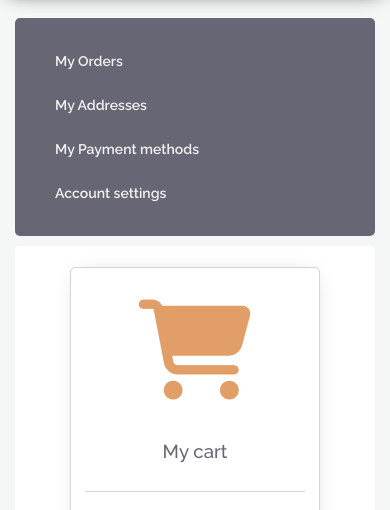
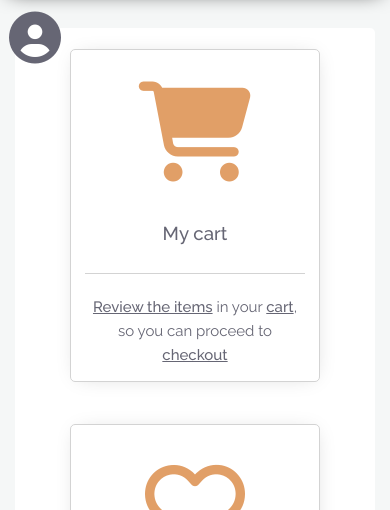
Before and after one commit to gherais/SaharawiStore, a plain HTML site: page account.html in a window 390 px wide. Shown: the part 307-817 px from the top of the page. Drawn offline with Linux system fonts and the light colour scheme.

Commit message:
user acount side bar toggle done

```diff
--- a/account.html
+++ b/account.html
@@ -54,6 +54,7 @@
                 <li class="menu-link">My Payment methods</li>
                 <li class="menu-link">Account settings</li>
             </ul>
+            <i onclick="clickedIconMenu(this)" class="fa fa-user-circle user-icon" aria-hidden="true"></i>
         </section>
         <section class="home-content flex-item">
             <section class="icons-present-container">
@@ -132,6 +133,7 @@
         </div>
     </footer>
     <script src="./scripts/main.js"></script>
+    <script src="./scripts/account-dash-menu.js"></script>
     <script src="./scripts/account-home-content.js"></script>
 </body>
 
--- a/css/account/dash-menu.css
+++ b/css/account/dash-menu.css
@@ -1,18 +1,34 @@
+.dash-menu {
+    position: relative;
+}
 
-.menu-links{
+.user-icon {
+    display: none;
+    position: absolute;
+    font-size: 52px;
+    z-index: 1;
+    background: white;
+    border-radius: 50%;
+    margin: -6px;
+    color: #666674;
+    transition:top 2000ms;
+    cursor: pointer;
+}
+
+.menu-links {
     border-radius: 5px;
-    color:#f1f1f1;
+    color: #f1f1f1;
     font-size: 14px;
     font-weight: 600;
     background: #666674;
-   list-style: none;
+    list-style: none;
     width: 100%;
     margin: 0;
     padding: 21px 0;
 }
 
 .menu-link {
-    padding:14px 40px;
+    padding: 14px 40px;
     width: 100%;
     margin: 0;
     cursor: pointer;
@@ -20,11 +36,28 @@
     transition-duration: 300ms;
 }
 
-.menu-link:hover{
-    background:#E19F67;
-    color:white;
+.menu-link:hover {
+    background: #E19F67;
+    color: white;
 }
 
 .inblock {
-   display: inline-block;
+    display: inline-block;
 }
+
+@media(max-width: 991px) {
+    .user-icon {
+        display: inline-block;
+    }
+
+    .user-icon.hide {
+        top: -2rem;
+        left: 0;
+    }
+    .menu-links {
+        display:none;
+    }
+    .menu-links.show {
+        display:block;
+    }
+}
--- /dev/null
+++ b/scripts/account-dash-menu.js
@@ -0,0 +1,6 @@
+var menuLinksUlElement = document.querySelector(".menu-links");
+
+function clickedIconMenu(target) {
+    target.classList.toggle("hide");
+    menuLinksUlElement.classList.toggle("show");
+}
```
